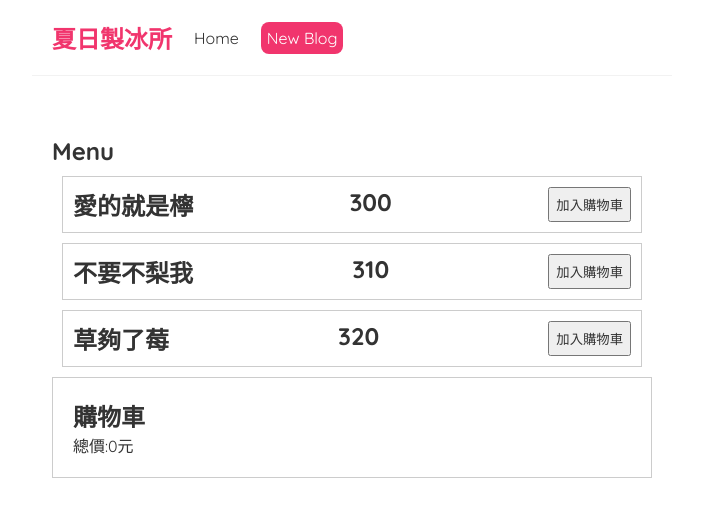
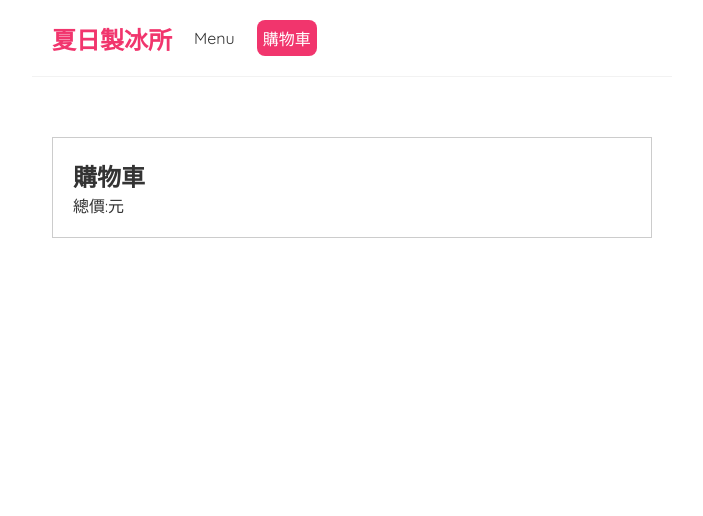
Before and after one commit to 408262090/IceShop, a React (Create React App) app: page /cart in a window 1280 px wide. Shown: the top 516 px of the page, without its empty margins (288-991 px from the left). Built offline with nearby package versions, Linux system fonts and the light colour scheme.

Commit message:
更新購物車

```diff
--- a/package.json
+++ b/package.json
@@ -8,6 +8,7 @@
     "@testing-library/user-event": "^13.5.0",
     "react": "^18.2.0",
     "react-dom": "^18.2.0",
+    "react-router-dom": "^5.3.4",
     "react-scripts": "5.0.1",
     "web-vitals": "^2.1.4"
   },
--- a/src/App.js
+++ b/src/App.js
@@ -1,14 +1,31 @@
 import Navbar from './Navbar';
 import Home from './Home';
+import Check from './Check';
+import Cart from './Cart';
+
+import { BrowserRouter as Router, Route, Switch } from 'react-router-dom'
+
 
 function App() {
   return (
-    <div className="App">
-      <Navbar/>
-      <div className = "content">
-        <Home/>
+    <Router>
+      <div className="App">
+        <Navbar/>
+        <div className = "content">
+          <Switch>
+            <Route exact path="/">
+              <Home/>
+            </Route>
+            <Route path='/cart'>
+              <Cart/>
+            </Route>
+            <Route path='/checkout'>
+              <Check/>
+            </Route>
+          </Switch>
+        </div>
       </div>
-    </div>
+    </Router>
   );
 }
 
--- /dev/null
+++ b/src/Cart.js
@@ -0,0 +1,20 @@
+const Cart = ({cart,total}) => {
+    return (
+        <div className="cart-list">
+        <aside>
+            <h2>購物車</h2>
+            <div className="item-list"></div>
+                {cart && cart.length >0 &&cart.map(item =>(
+                    <div className='cart-item' key={item.id}>
+                        <h3>{item.name}</h3>
+                        <h3>{item.price}</h3>
+                    </div>
+                ))}
+            <div/>
+            <p id="total">總價:{ total }元</p>
+        </aside>
+        </div>
+     );
+}
+
+export default Cart;
--- /dev/null
+++ b/src/Check.js
@@ -0,0 +1,9 @@
+const Check = () => {
+    return (
+        <div className="Check">
+            <h1>結帳</h1>
+        </div>
+     );
+}
+
+export default Check;
--- a/src/Home.js
+++ b/src/Home.js
@@ -1,5 +1,7 @@
-import { useState } from 'react';
+import { useState,useEffect} from 'react';
 import ItemList from './ItemList';
+import Cart from'./Cart';
+
 
 
 const Home = () => {
@@ -16,13 +18,26 @@ const Home = () => {
 
     const handleClick= (name, price,id) => {
         const newItem = items.find(item => item.id === id);
-
        if (newItem) {
          const updatedCart = [...cart, newItem]; // 將新商品追加到現有的購物車中
          setCart(updatedCart); // 更新購物車狀態
          setTotal(prevTotal => prevTotal + price); // 更新總金額
         }
+        <Cart cart={cart} total={total}/>
     }
+    const handledelete=(name, price,id)=>{
+        const updatedCart = [...cart];
+        const lastItemPrice = updatedCart[updatedCart.length - 1].price;
+        const updatedTotal = total - lastItemPrice;
+        updatedCart.pop();
+        setCart(updatedCart);
+        setTotal(updatedTotal);
+    }
+
+    useEffect(()=>{
+        console.log('use effect ran');
+        console.log(items);
+    },[]);
 
     return (
         <div className="Home">
@@ -32,9 +47,10 @@ const Home = () => {
                 <h2>購物車</h2>
                 <div className="item-list"></div>
                     {cart.map(item => (
-                        <div className='menu-item' key={item.id}>
+                        <div className='cart-item' key={item.id}>
                             <h3>{item.name}</h3>
                             <h3>{item.price}</h3>
+                            <button onClick={ () => handledelete( item.name ,item.price,item.id) } >刪除</button>
                         </div>
                     ))}
                 <div/>
--- a/src/Navbar.js
+++ b/src/Navbar.js
@@ -2,12 +2,12 @@ const Navbar = () => {
     return (
         <nav className="navbar">
             <h1>夏日製冰所</h1>
-            <a href = "/">Home</a>
-            <a href="/create" style={{
+            <a href = "/">Menu</a>
+            <a href="/cart" style={{
             color: 'white',
             backgroundColor: '#f1356d',
             borderRadius: '8px'
-            }}>New Blog</a>
+            }}>購物車</a>
         </nav>
      );
 }
--- a/src/index.css
+++ b/src/index.css
@@ -41,6 +41,13 @@
   padding: 10px;
   margin: 10px;
   }
+  .cart-item {
+    display: flex;
+    justify-content: space-between;
+    border: 1px solid #ccc;
+    padding: 10px;
+    margin: 10px;
+    }
 
 aside {
     flex: 1;
```
Also changed, not shown: src/data/db.json (added, +17 -0 lines), 1 other file (tests, documents, lock files or other folders).
